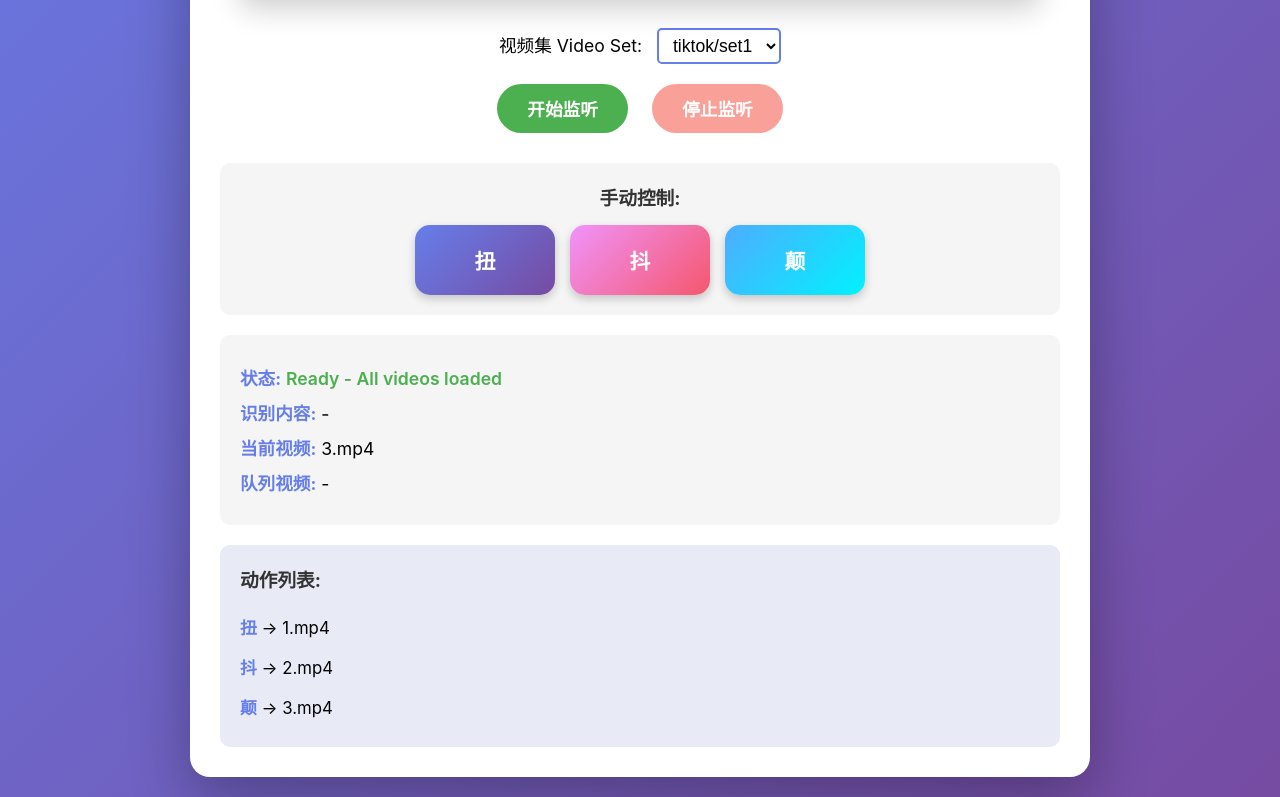
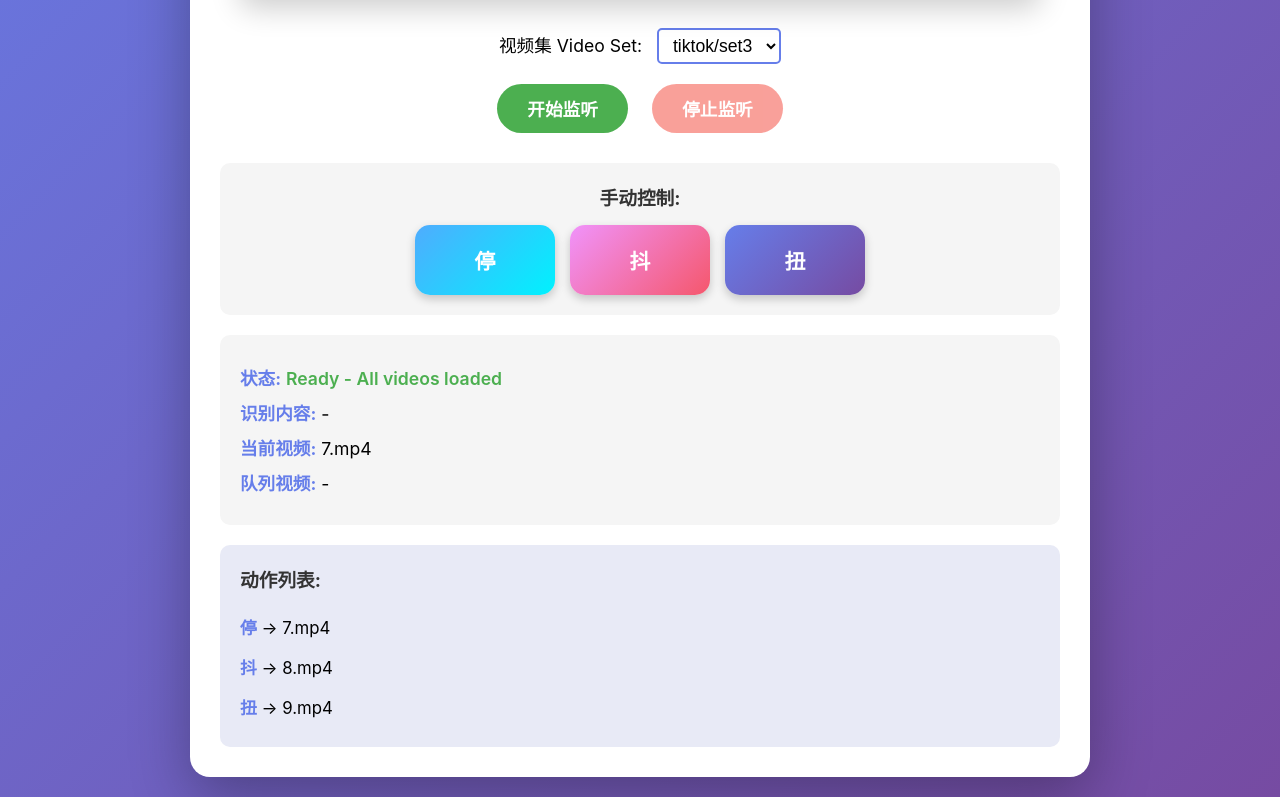
Before and after one commit to edgemoorlf/smootie, a Flask app: page / in a window 1280 px wide. Shown: the part 540-1337 px from the top of the page. Run offline with Flask 3, Linux system fonts and the light colour scheme.

Commit message:
tiktok set3 as the default one

```diff
--- a/static/app.js
+++ b/static/app.js
@@ -17,15 +17,42 @@ class VoiceVideoController {
         this.queuedVideo = null;
         this.isVideoPlaying = false;
         this.isSwitching = false;
+        this.idleVideo = null; // Will be set when loading video set
 
         // Preloaded video elements for smooth switching
         this.preloadedVideos = {};
 
         // Video set configurations
         this.videoSets = {
+            'tiktok/set3': {
+                videos: ['7.mp4', '8.mp4', '9.mp4'],
+                defaultVideo: '7.mp4',
+                idleVideo: '7.mp4', // Anchor/idle video that loops
+                commands: {
+                    'stop': '7.mp4',
+                    '停': '7.mp4',
+                    '听': '7.mp4',
+                    '挺': '7.mp4',
+                    '庭': '7.mp4',
+                    'shake': '8.mp4',
+                    '抖': '8.mp4',
+                    '斗': '8.mp4',
+                    '豆': '8.mp4',
+                    'twist': '9.mp4',
+                    '扭': '9.mp4',
+                    '纽': '9.mp4',
+                    '牛': '9.mp4'
+                },
+                buttons: [
+                    { label: '停', video: '7.mp4', class: 'stop-btn' },
+                    { label: '抖', video: '8.mp4', class: 'circle-btn' },
+                    { label: '扭', video: '9.mp4', class: 'jump-btn' }
+                ]
+            },
             'tiktok/set1': {
                 videos: ['1.mp4', '2.mp4', '3.mp4'],
                 defaultVideo: '1.mp4',
+                idleVideo: '1.mp4', // Anchor/idle video that loops
                 commands: {
                     'jump': '1.mp4',
                     '跳': '1.mp4',
@@ -51,6 +78,7 @@ class VoiceVideoController {
             'tiktok/set2': {
                 videos: ['4.mp4', '5.mp4', '6.mp4'],
                 defaultVideo: '6.mp4',
+                idleVideo: '6.mp4', // Anchor/idle video that loops
                 commands: {
                     'jump': '4.mp4',
                     '跳': '4.mp4',
@@ -76,6 +104,7 @@ class VoiceVideoController {
             'default': {
                 videos: ['idle.mov', 'jump.mov', 'circle.mov'],
                 defaultVideo: 'idle.mov',
+                idleVideo: 'idle.mov', // Anchor/idle video that loops
                 commands: {
                     'jump': 'jump.mov',
                     '跳': 'jump.mov',
@@ -101,7 +130,7 @@ class VoiceVideoController {
         };
 
         // Current video set (subdirectory in videos/)
-        this.currentSet = 'tiktok/set1';
+        this.currentSet = 'tiktok/set3';
 
         // Load configuration for current set
         this.loadVideoSet(this.currentSet);
@@ -120,9 +149,11 @@ class VoiceVideoController {
         this.videoFiles = config.videos;
         this.commandMap = config.commands;
         this.currentVideo = config.defaultVideo;
+        this.idleVideo = config.idleVideo; // Store the idle/anchor video
 
         console.log(`Loaded video set: ${setName}`, config);
         console.log(`Available commands: ${Object.keys(config.commands).join(', ')}`);
+        console.log(`Idle video: ${this.idleVideo}`);
     }
 
     init() {
@@ -540,6 +571,12 @@ class VoiceVideoController {
             return;
         }
 
+        // If trying to queue the idle video while it's already playing, ignore
+        if (videoFile === this.idleVideo && this.currentVideo === this.idleVideo) {
+            console.log('Idle video already playing, ignoring queue request');
+            return;
+        }
+
         console.log(`Queueing video: ${videoFile}, will switch when current video ends`);
         this.queuedVideo = videoFile;
         this.queuedVideoEl.textContent = videoFile;
@@ -646,6 +683,8 @@ class VoiceVideoController {
 
     onVideoEnded() {
         console.log('onVideoEnded called, queuedVideo:', this.queuedVideo);
+        console.log('Current video:', this.currentVideo, 'Idle video:', this.idleVideo);
+
         if (this.queuedVideo) {
             console.log('Switching to queued video:', this.queuedVideo);
             // Small delay to ensure smooth transition
@@ -653,12 +692,22 @@ class VoiceVideoController {
                 this.switchVideo();
             }, 50);
         } else {
-            // Loop current video with seamless restart
-            console.log('No queued video, looping current video');
-            this.activePlayer.currentTime = 0;
-            this.activePlayer.play().catch(() => {
-                console.error('Error looping video');
-            });
+            // Check if current video is the idle video
+            if (this.currentVideo === this.idleVideo) {
+                // Loop the idle video
+                console.log('Looping idle video:', this.idleVideo);
+                this.activePlayer.currentTime = 0;
+                this.activePlayer.play().catch(() => {
+                    console.error('Error looping idle video');
+                });
+            } else {
+                // Non-idle video ended, return to idle video
+                console.log('Non-idle video ended, returning to idle video:', this.idleVideo);
+                this.queuedVideo = this.idleVideo;
+                setTimeout(() => {
+                    this.switchVideo();
+                }, 50);
+            }
         }
     }
 
--- a/templates/index.html
+++ b/templates/index.html
@@ -12,10 +12,10 @@
 
         <div class="video-container">
             <video id="videoPlayer1" class="video-layer active" autoplay muted playsinline webkit-playsinline x-webkit-airplay="allow" disablePictureInPicture controlsList="nodownload nofullscreen noremoteplayback">
-                <source src="/videos/tiktok/set1/3.mp4" type="video/mp4">
+                <source src="/videos/tiktok/set3/7.mp4" type="video/mp4">
             </video>
             <video id="videoPlayer2" class="video-layer" muted playsinline webkit-playsinline x-webkit-airplay="allow" disablePictureInPicture controlsList="nodownload nofullscreen noremoteplayback">
-                <source src="/videos/tiktok/set1/3.mp4" type="video/mp4">
+                <source src="/videos/tiktok/set3/7.mp4" type="video/mp4">
             </video>
         </div>
 
@@ -39,7 +39,7 @@
                 <strong>识别内容:</strong> <span id="recognized">-</span>
             </div>
             <div class="status-item">
-                <strong>当前视频:</strong> <span id="currentVideo">3.mp4</span>
+                <strong>当前视频:</strong> <span id="currentVideo">7.mp4</span>
             </div>
             <div class="status-item">
                 <strong>队列视频:</strong> <span id="queuedVideo">-</span>
```
Also changed, not shown: 3 other files.
